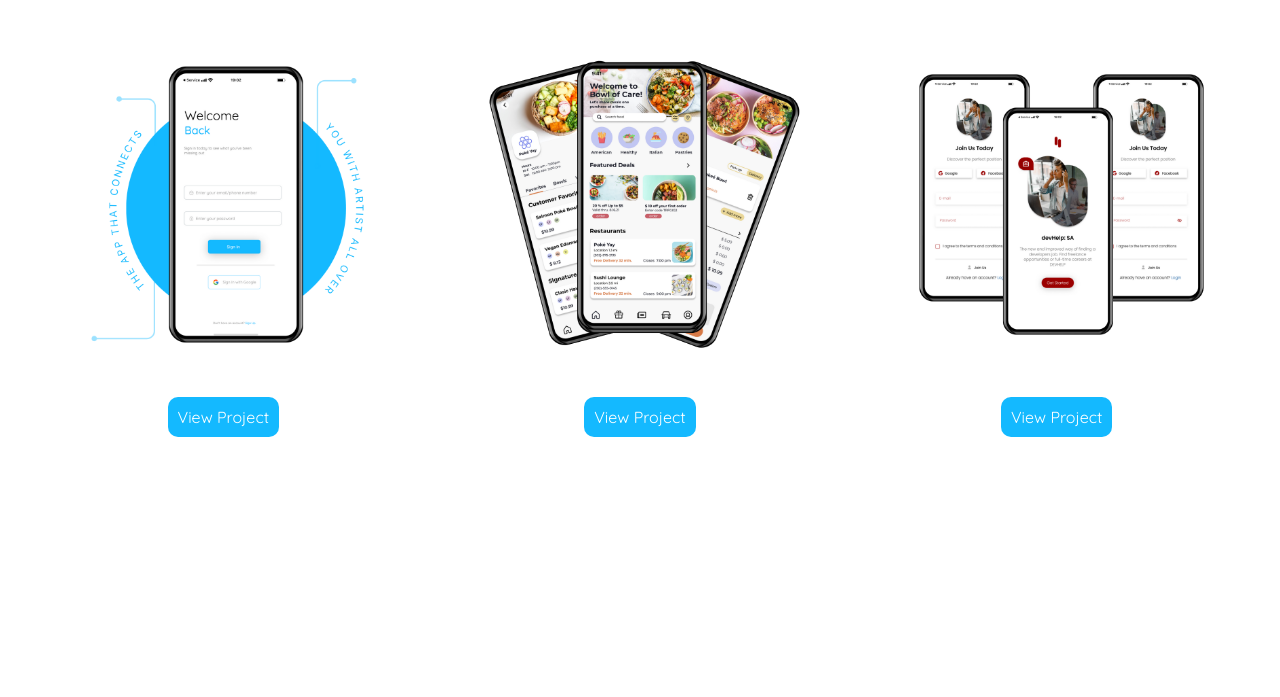
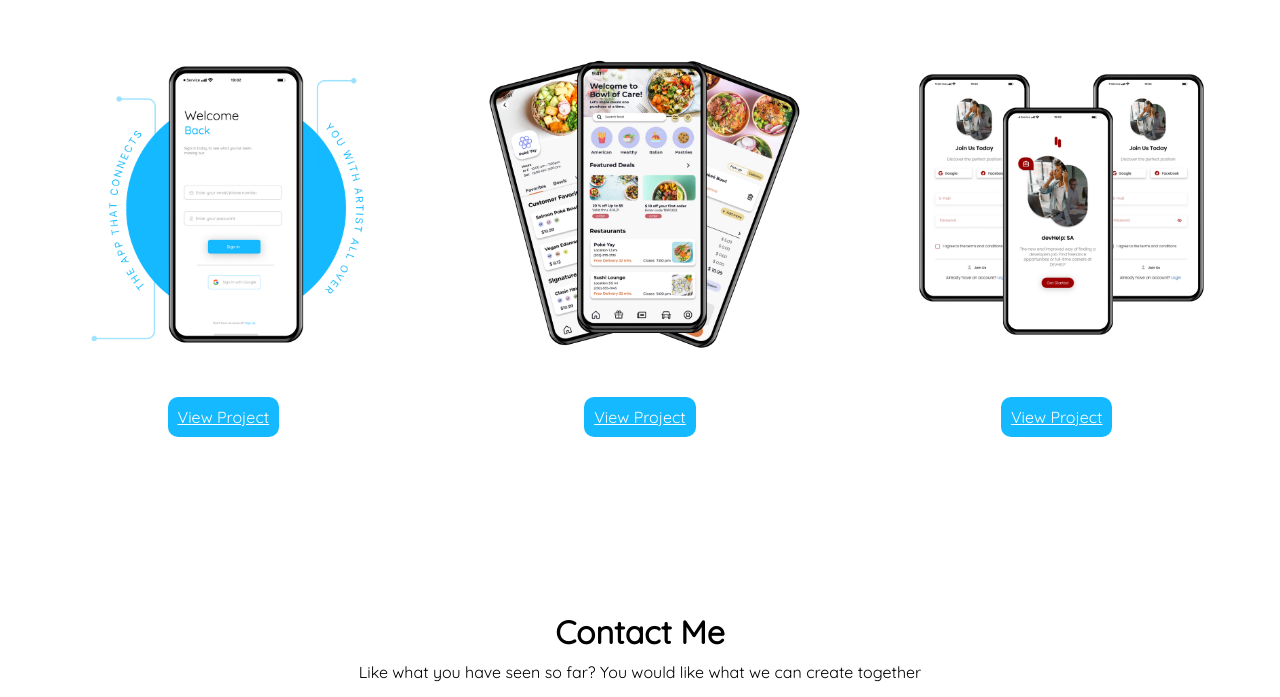
Before and after one commit to Zaaks-Projects/New-Portfolio, a React (Create React App) app: page / in a window 1280 px wide. Shown: the part 603-1300 px from the top of the page. Before the commit the page ends 1085 px from the top, so only its background shows below. Built offline with nearby package versions, Linux system fonts and the light colour scheme.

Commit message:
Latest Update

```diff
--- a/package.json
+++ b/package.json
@@ -6,6 +6,7 @@
     "@testing-library/jest-dom": "^5.17.0",
     "@testing-library/react": "^13.4.0",
     "@testing-library/user-event": "^13.5.0",
+    "bootstrap-icons": "^1.11.1",
     "react": "^18.2.0",
     "react-dom": "^18.2.0",
     "react-scripts": "5.0.1",
--- a/src/pages/Home.jsx
+++ b/src/pages/Home.jsx
@@ -1,6 +1,7 @@
 import React from "react"
 import './Stylesheet.css'
 import Work_Section from "./work-section"
+import Contact_Section from "./contact_section"
 
 const Home = () => {
     return (
@@ -13,6 +14,7 @@ const Home = () => {
             </div>
         </div>
         < Work_Section />
+        < Contact_Section />
         </>
     )
 }
--- a/src/pages/Stylesheet.css
+++ b/src/pages/Stylesheet.css
@@ -32,7 +32,7 @@
     font-weight: bold;
   }
 
-  /* Work Section  */
+  /* Work Section
   .grid-container {
     position: relative;
     display: grid;
@@ -73,13 +73,15 @@
 
 a{
   text-decoration: none;
-}
+} */
+
+
 /* .project_btn{
 
 } */
 
 
-/* Company Section */
+/* Work Section*/
 
 .work-section {
   display: flex;
@@ -106,3 +108,15 @@ a{
   object-fit: cover;
   margin-bottom: 10px;
 }
+
+/* Contact Section */
+.contact_me{
+  margin-top: 150px;
+}
+
+
+.Contact_header{
+  display: flex;
+  flex-direction: column;
+  align-items: center;
+}
--- /dev/null
+++ b/src/pages/contact_section.jsx
@@ -0,0 +1,16 @@
+import React from "react"
+import './Stylesheet.css'
+
+const Contact_Section = () => {
+    return (
+        <div className="contact_me">
+            <div className="Contact_header">
+                <h1>Contact Me</h1>
+                <p>Like what you have seen so far?  You would like what we can create together</p>
+            </div>
+
+        </div>
+    )
+}
+
+export default Contact_Section;
```
Also changed, not shown: 1 other file (tests, documents, lock files or other folders).
